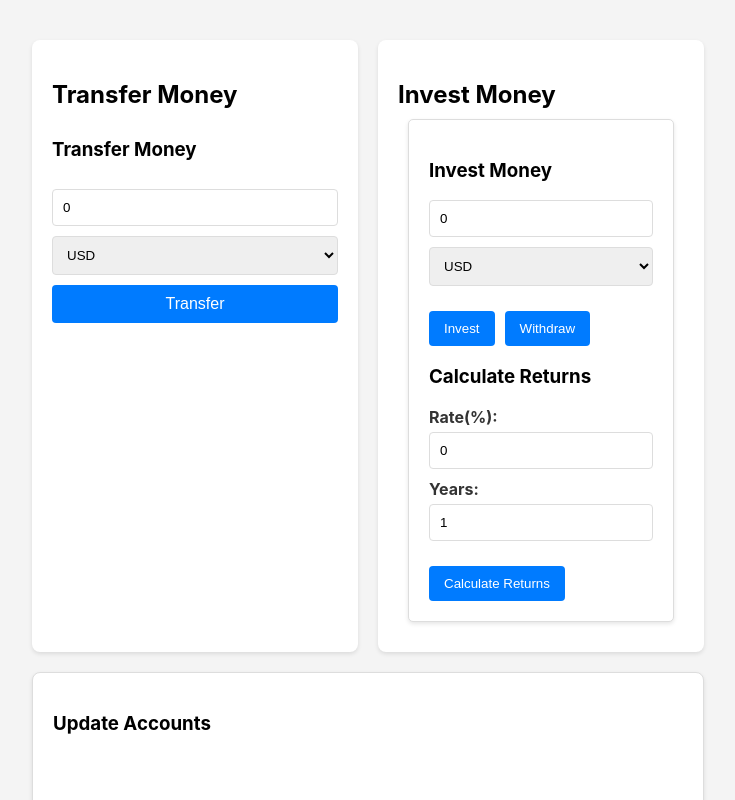
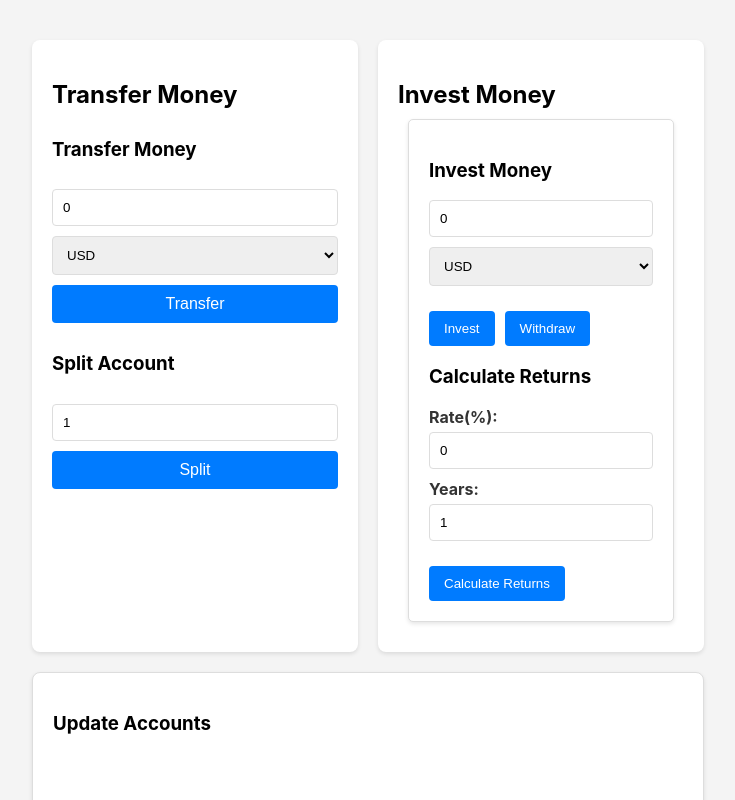
Before and after one commit to Rosu-Andrei/Money-Typescript, a React (Create React App) app: page / in a window 1280 px wide. Shown: the top 800 px of the page, without its empty margins (272-1007 px from the left). Built offline with nearby package versions, Linux system fonts and the light colour scheme.

Commit message:
integrate-split-UI - added the split functionality to the UI.

```diff
--- a/src/Main.tsx
+++ b/src/Main.tsx
@@ -30,3 +30,9 @@ console.log("\n");
 const investmentAmount = new Money(100, "USD");
 const returns = investService.calculateReturns(investmentAmount, 0.15, 5);
 console.log("returns: ", Math.trunc(returns.value));
+console.log("\n");
+
+const splitAmount = new Money(100, "EUR");
+
+let monies = new MoneyOperations().split(splitAmount, 6);
+console.log(monies);
--- a/src/component/TransferComponent.tsx
+++ b/src/component/TransferComponent.tsx
@@ -1,11 +1,10 @@
-import React, {useState} from 'react';
-import {Money} from '../model/Money';
-import {TransferService} from '../service/TransferService';
-import {MoneyOperations} from '../model/MoneyOperations';
-import {ConvertService} from '../service/ConvertService';
+import React, { useState } from 'react';
+import { Money } from '../model/Money';
+import { TransferService } from '../service/TransferService';
+import { MoneyOperations } from '../model/MoneyOperations';
+import { ConvertService } from '../service/ConvertService';
 import styles from '../styles/TransferComponent.module.css';
-import {TransferComponentInterface} from "./interface/TransferComponentInterface";
-
+import { TransferComponentInterface } from "./interface/TransferComponentInterface";
 
 const TransferComponent: React.FC<TransferComponentInterface> = ({
                                                                      sourceAccount,
@@ -13,7 +12,9 @@ const TransferComponent: React.FC<TransferComponentInterface> = ({
                                                                      setSourceAccount,
                                                                      setDestAccount,
                                                                  }) => {
-    const [amount, setAmount] = useState<Money>({value: 0, currency: 'USD'});
+    const [amount, setAmount] = useState<Money>({ value: 0, currency: 'USD' });
+    const [splitCount, setSplitCount] = useState<number>(1);
+    const [splitAccounts, setSplitAccounts] = useState<Money[]>([]);
 
     const moneyOperations = new MoneyOperations();
     const convertService = new ConvertService();
@@ -22,8 +23,17 @@ const TransferComponent: React.FC<TransferComponentInterface> = ({
     const handleTransfer = () => {
         try {
             transferService.transfer(amount, sourceAccount, destAccount);
-            setSourceAccount({...sourceAccount});
-            setDestAccount({...destAccount});
+            setSourceAccount({ ...sourceAccount });
+            setDestAccount({ ...destAccount });
+        } catch (error) {
+            alert(error);
+        }
+    };
+
+    const handleSplit = () => {
+        try {
+            const newAccounts = moneyOperations.split(sourceAccount.balance, splitCount);
+            setSplitAccounts(newAccounts);
         } catch (error) {
             alert(error);
         }
@@ -36,18 +46,40 @@ const TransferComponent: React.FC<TransferComponentInterface> = ({
                 <input
                     type="number"
                     value={amount.value}
-                    onChange={(e) => setAmount({...amount, value: parseInt(e.target.value, 10)})}
+                    onChange={(e) => setAmount({ ...amount, value: parseInt(e.target.value, 10) })}
                     placeholder="Amount"
                 />
                 <select
                     value={amount.currency}
-                    onChange={(e) => setAmount({...amount, currency: e.target.value})}
+                    onChange={(e) => setAmount({ ...amount, currency: e.target.value })}
                 >
                     <option value="USD">USD</option>
                     <option value="EUR">EUR</option>
                 </select>
             </div>
             <button onClick={handleTransfer} className={styles.button}>Transfer</button>
+
+            <h3>Split Account</h3>
+            <div className={styles.inputGroup}>
+                <input
+                    type="number"
+                    value={splitCount}
+                    onChange={(e) => setSplitCount(parseInt(e.target.value, 10))}
+                    placeholder="Number of splits"
+                />
+            </div>
+            <button onClick={handleSplit} className={styles.button}>Split</button>
+
+            {splitAccounts.length > 0 && (
+                <div className={styles.splitResults}>
+                    <h4>Split Accounts</h4>
+                    {splitAccounts.map((account, index) => (
+                        <div key={index} className={styles.account}>
+                            <span>Account {index + 1}: {account.value} {account.currency}</span>
+                        </div>
+                    ))}
+                </div>
+            )}
         </div>
     );
 };
--- /dev/null
+++ b/src/exception/DifferentCurrenciesError.tsx
@@ -0,0 +1,8 @@
+/**
+ * This class represents the error to be thrown when we try to either add or subtract two values with different currencies.
+ */
+export class DifferentCurrenciesError extends Error {
+    constructor(msg: string) {
+        super(msg);
+    }
+}
--- a/src/model/MoneyOperations.tsx
+++ b/src/model/MoneyOperations.tsx
@@ -1,6 +1,7 @@
 import {MoneyOperationInterface} from "../interfaces/MoneyOperationInterface";
 import {MoneyInterface} from "../interfaces/MoneyInterface";
 import {Money} from "./Money";
+import {DifferentCurrenciesError} from "../exception/DifferentCurrenciesError";
 
 /**
  * This class implements the operations that are possible with money. These are addition, subtraction and splitting.
@@ -8,14 +9,14 @@ import {Money} from "./Money";
 export class MoneyOperations implements MoneyOperationInterface<MoneyInterface> {
     add(m1: Money, m2: Money): Money {
         if (m1.currency !== m2.currency) {
-            throw new Error('Cannot add amounts with different currencies');
+            throw new DifferentCurrenciesError("Cannot add money with different currencies");
         }
         return new Money(m1.value + m2.value, m1.currency);
     }
 
     subtract(m1: Money, m2: Money): Money {
         if (m1.currency !== m2.currency) {
-            throw new Error('Cannot subtract amounts with different currencies');
+            throw new DifferentCurrenciesError("Cannot subtract money with different currencies");
         }
         return new Money(m1.value - m2.value, m1.currency);
     }
@@ -27,6 +28,9 @@ export class MoneyOperations implements MoneyOperationInterface<MoneyInterface>
         const result: Money[] = [];
 
         for (let i = 0; i < n; i++) {
+            /**
+             * if we don't also take the reminder in consideration, then we won't split the entire value, but only a part of it
+             */
             if (i < remainder) {
                 result.push(new Money(partValue + 1, m.currency));
             } else {
```
